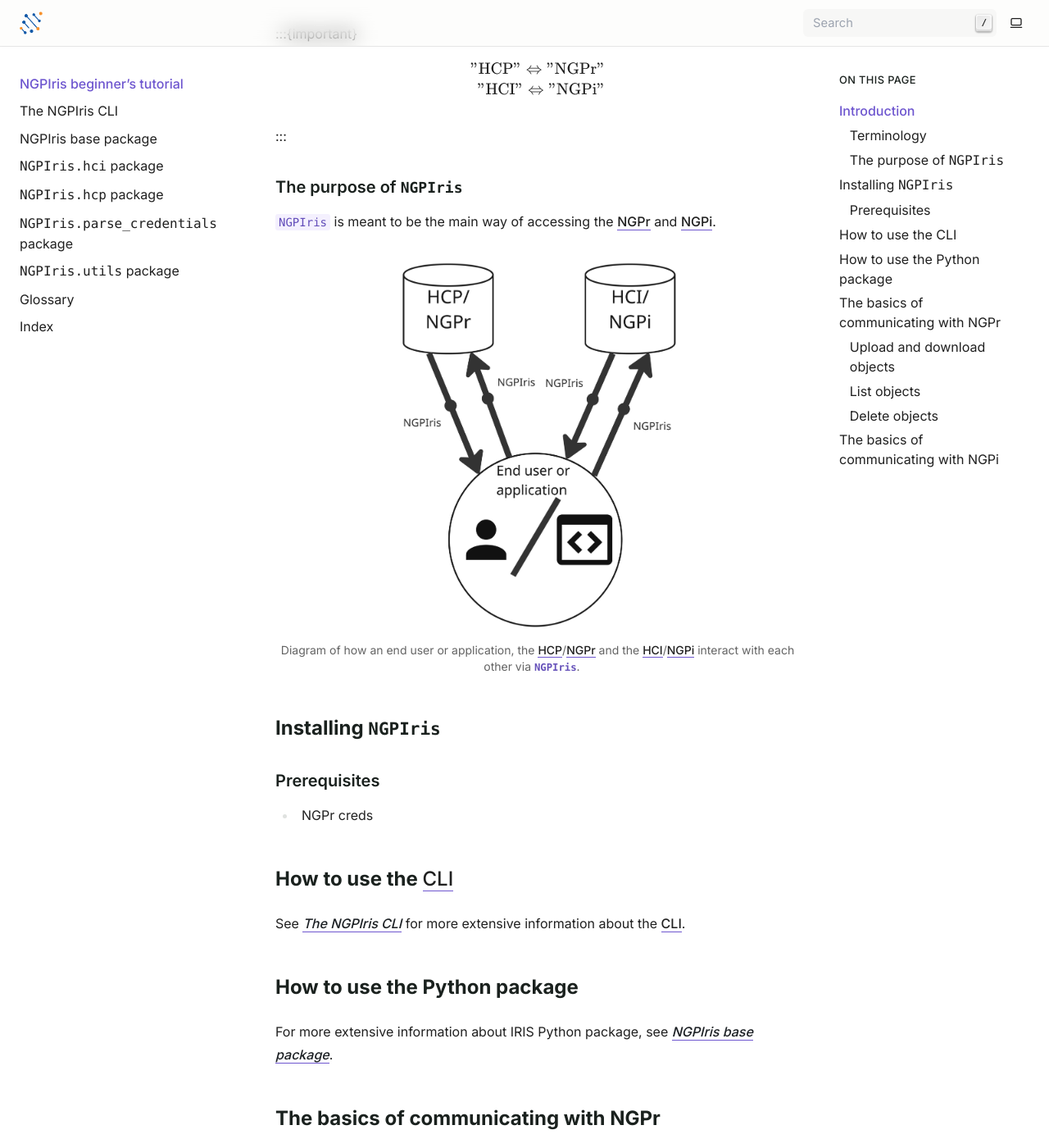
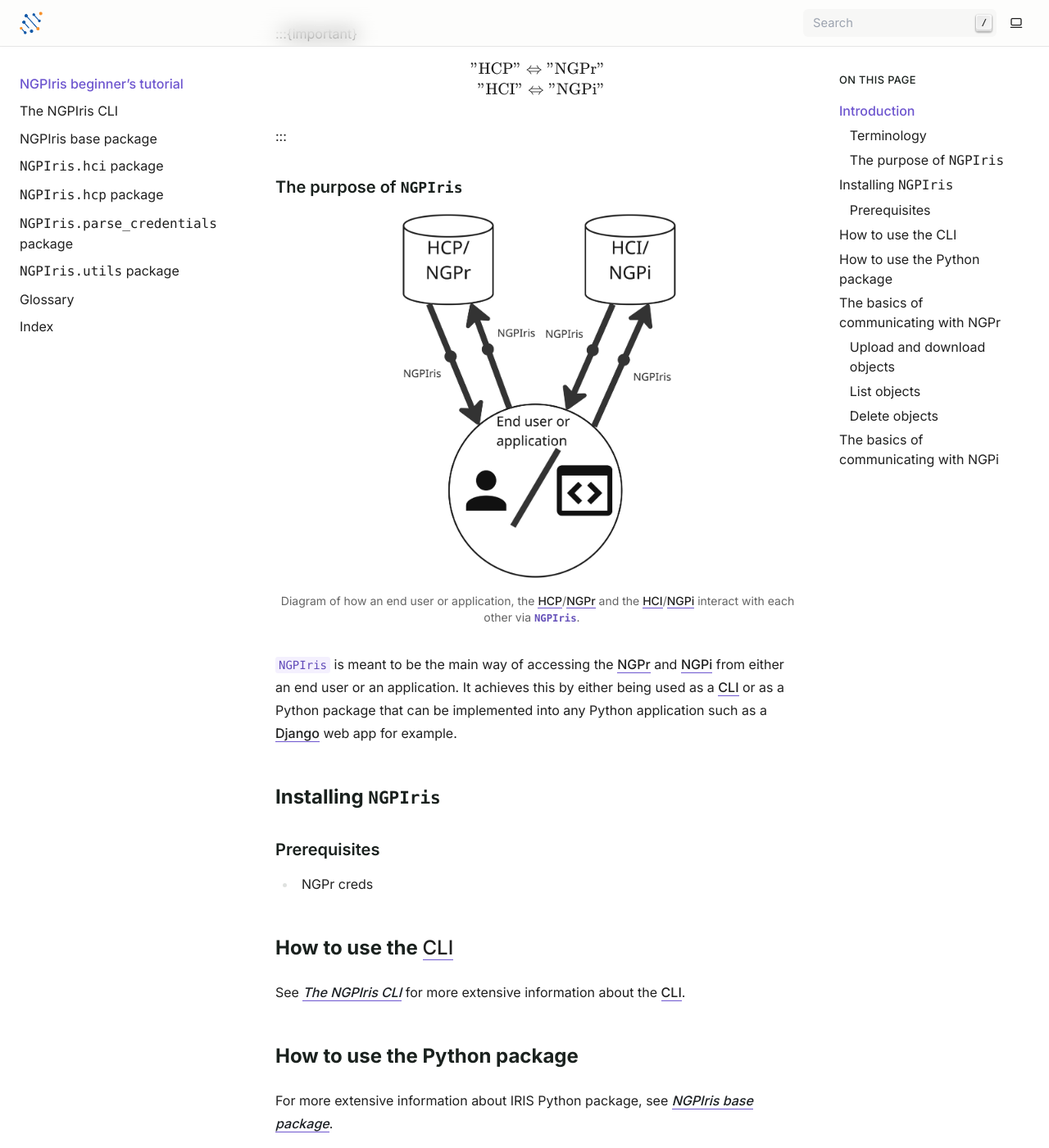
Before and after one commit to genomic-medicine-sweden/NGPIris, a Sphinx documentation site: the page built from docs/NGPIris_tutorial.md, in a window 1280 px wide and 1400 px high, scrolled down 1582 px. Shown: the whole window at 82% size. Built offline with Sphinx 7.4.7, drawn with Linux system fonts in a browser that asks for light colours.

Commit message:
Update NGPIris_tutorial.md

````diff
--- a/docs/NGPIris_tutorial.md
+++ b/docs/NGPIris_tutorial.md
@@ -52,6 +50,8 @@ The most important take-away is that when we refer to the {term}`HCP` we also re
 
 Diagram of how an end user or application, the {term}`HCP`/{term}`NGPr` and the {term}`HCI`/{term}`NGPi` interact with each other via {py:mod}`NGPIris`.
 ```
+
+{py:mod}`NGPIris` is meant to be the main way of accessing the {term}`NGPr` and {term}`NGPi` from either an end user or an application. It achieves this by either being used as a {term}`CLI` or as a Python package that can be implemented into any Python application such as a [Django](https://www.djangoproject.com/) web app for example.
 
 ## Installing {py:mod}`NGPIris`
 
````
Also changed, not shown: other parts of docs/NGPIris_tutorial.md (+0 -2 lines).
